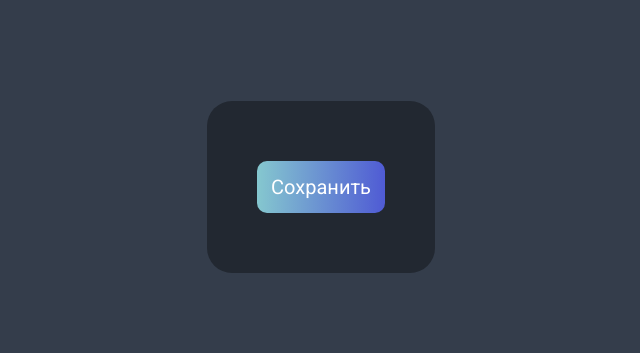
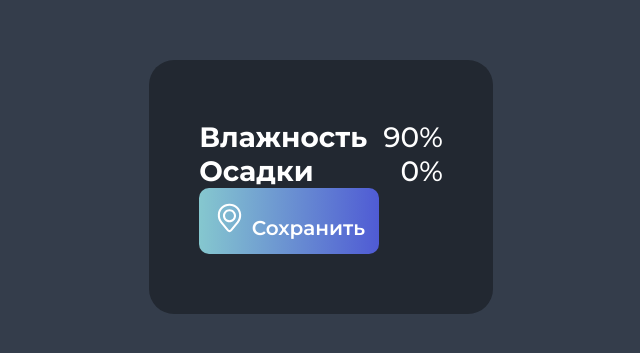
Before and after one commit to SergeyW1/vue-app-learn, a Vue app: page / in a window 1280 px wide. Shown: the part 221-574 px from the top of the page, without its empty margins (319-959 px from the left). Built offline with nearby package versions, Linux system fonts and the light colour scheme.

Commit message:
5 august learn

```diff
--- a/src/App.vue
+++ b/src/App.vue
@@ -1,10 +1,22 @@
 <script setup>
   import Button from './components/Button.vue';
+  import Stat from './components/Stat.vue';
+  import IconLocation from './icons/IconLocation.vue';
+
+  const data = {
+    label: 'Влажность',
+    stat: '90%',
+  };
 </script>
 
 <template>
   <main class="main">
-    <Button>Сохранить</Button>
+    <Stat v-bind="data" />
+    <Stat label="Осадки" stat="0%" />
+    <Button>
+      <IconLocation />
+      Сохранить
+    </Button>
   </main>
 </template>
 
--- a/src/components/Button.vue
+++ b/src/components/Button.vue
@@ -2,10 +2,7 @@
 
 <template>
   <button class="button">
-    <div>
-      <slot name="blue" />
-    </div>
-    <slot />
+    <slot></slot>
   </button>
 </template>
 
--- /dev/null
+++ b/src/components/Stat.vue
@@ -0,0 +1,28 @@
+<script setup lang="ts">
+  const { label = 'Не задан', stat } = defineProps({
+    label: String,
+    stat: String,
+  });
+</script>
+
+<template>
+  <div class="stat">
+    <div class="stat-name">{{ label }}</div>
+    <div class="stat-value">{{ stat }}</div>
+  </div>
+</template>
+
+<style scoped>
+  .stat {
+    font-size: 28px;
+    display: flex;
+    justify-content: space-between;
+    gap: 16px;
+  }
+  .stat-name {
+    font-weight: 700;
+  }
+  .stat-value {
+    font-weight: 500;
+  }
+</style>
--- /dev/null
+++ b/src/icons/IconLocation.vue
@@ -0,0 +1,20 @@
+<script setup lang="ts"></script>
+
+<template>
+  <svg width="33" height="33" viewBox="0 0 33 33" fill="none" xmlns="http://www.w3.org/2000/svg">
+    <path
+      fill-rule="evenodd"
+      clip-rule="evenodd"
+      d="M9.96875 13.75C9.96875 10.1429 12.8929 7.21875 16.5 7.21875C20.1071 7.21875 23.0313 10.1429 23.0313 13.75C23.0313 17.3571 20.1071 20.2812 16.5 20.2812C12.8929 20.2812 9.96875 17.3571 9.96875 13.75ZM16.5 9.28125C14.032 9.28125 12.0313 11.282 12.0313 13.75C12.0313 16.218 14.032 18.2188 16.5 18.2188C18.968 18.2188 20.9688 16.218 20.9688 13.75C20.9688 11.282 18.968 9.28125 16.5 9.28125Z"
+      fill="white"
+    />
+    <path
+      fill-rule="evenodd"
+      clip-rule="evenodd"
+      d="M4.846 12.1782C5.3332 6.26758 10.2724 1.71875 16.203 1.71875H16.797C22.7276 1.71875 27.6668 6.26758 28.154 12.1782C28.4157 15.3532 27.435 18.506 25.4183 20.9723L18.8278 29.0322C17.6247 30.5036 15.3753 30.5036 14.1722 29.0322L7.5817 20.9723C5.56505 18.506 4.58429 15.3532 4.846 12.1782ZM16.203 3.78125C11.3458 3.78125 7.30055 7.50678 6.90153 12.3476C6.68371 14.9901 7.49997 17.6141 9.17838 19.6667L15.7688 27.7267C16.1467 28.1888 16.8533 28.1888 17.2312 27.7267L23.8216 19.6667C25.5 17.6141 26.3163 14.9901 26.0985 12.3476C25.6995 7.50678 21.6542 3.78125 16.797 3.78125H16.203Z"
+      fill="white"
+    />
+  </svg>
+</template>
+
+<style scoped></style>
--- a/src/style.css
+++ b/src/style.css
@@ -1,5 +1,3 @@
-@import url('https://fonts.googleapis.com/css2?family=Roboto&display=swap');
-
 :root {
   --color-primary: #FFFFFF;
   --color-bg: #343D4B;
@@ -8,7 +6,7 @@
   --color-bg-main: #222831;
   --gradient: linear-gradient(91deg, rgba(144, 217, 224, 0.90) 0.2%, rgba(84, 96, 230, 0.90) 100%);
   --gradient-inverted: linear-gradient(256deg, rgba(144, 217, 224, 0.90) 9.04%, rgba(84, 96, 230, 0.90) 92.2%);
-  --font: "Roboto", sans-serif, serif;
+  --font: "Montserrat", sans-serif;
 }
 
 body {
```
Also changed, not shown: src/assets/location.svg (added), 1 other file (tests, documents, lock files or other folders).
